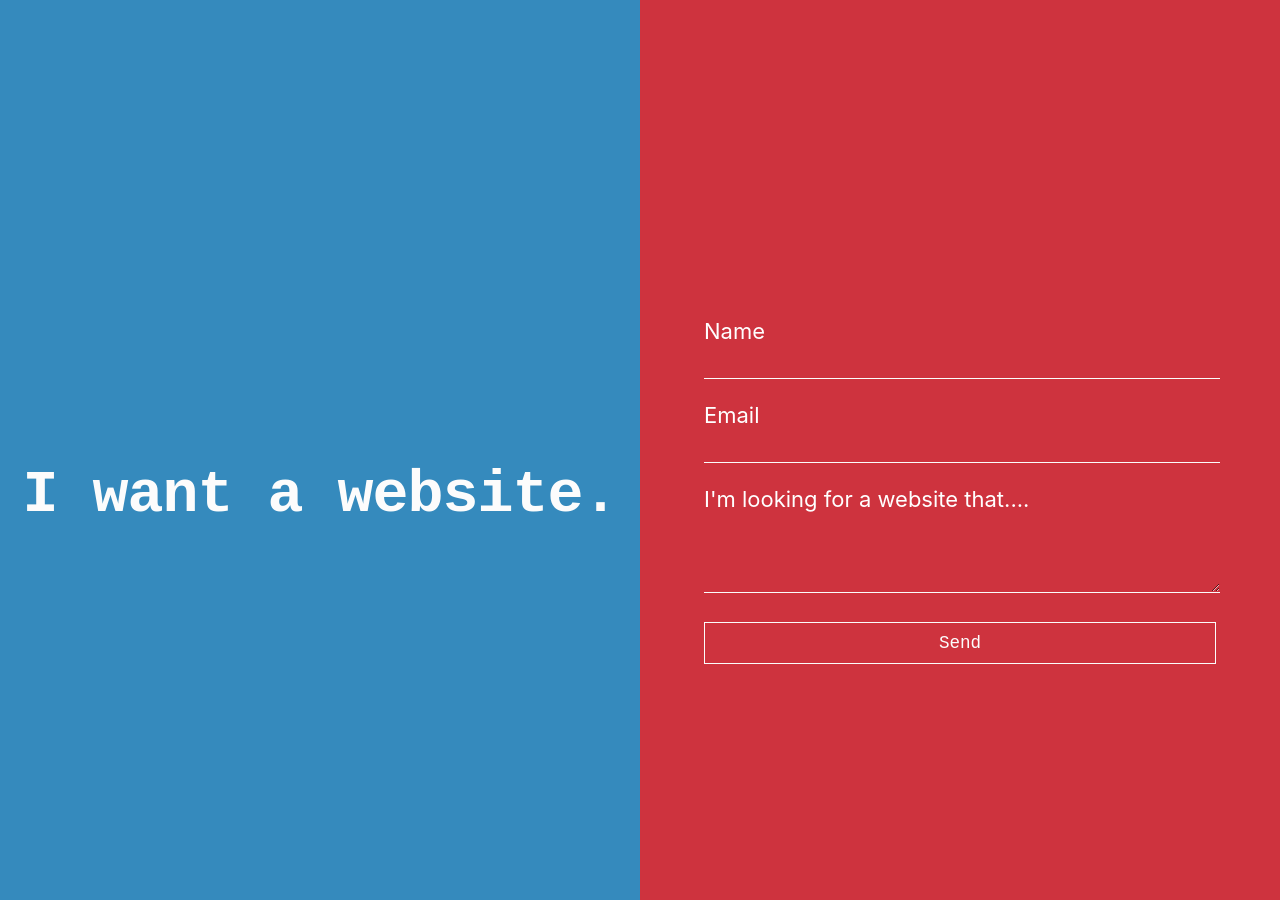
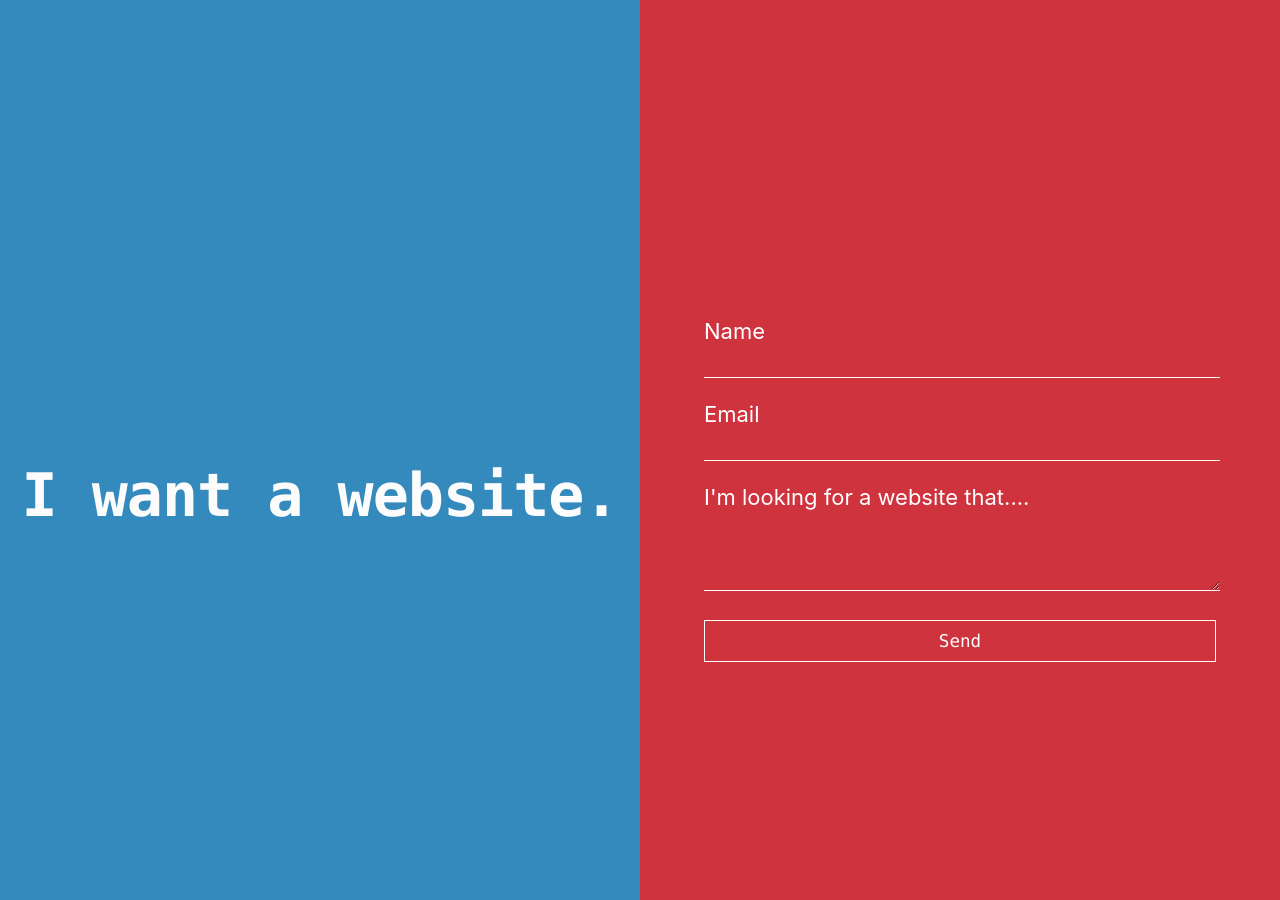
Before and after one commit to sharu725/sharu725.github.io, a Jekyll site: the page built from website.html, in a window 1280 px wide. Built offline with Jekyll 4.4.1, drawn with Linux system fonts in a browser that asks for light colours.

Commit message:
no message

```diff
--- a/_sass/_layout.scss
+++ b/_sass/_layout.scss
@@ -39,7 +39,7 @@
 
 .main-text {
 /*     font-family: 'Alfa Slab One', Helvetica, Arial, sans-serif; */
-    font-family: monospace;
+    font-family: "Lucida Console", "Courier New", Courier, Monaco, monospace;
     font-weight: bold;
     letter-spacing: -1px;
     text-rendering: optimizelegibility;
@@ -87,7 +87,7 @@
 
     input, textarea {
         font-size: $base-font-size * 0.7;
-        font-family: monospace;
+        font-family: "Lucida Console", "Courier New", Courier, Monaco, monospace;
         border:none;
         color: #fcfcfc;
         border-bottom: 1px solid #fcfcfc;
```
